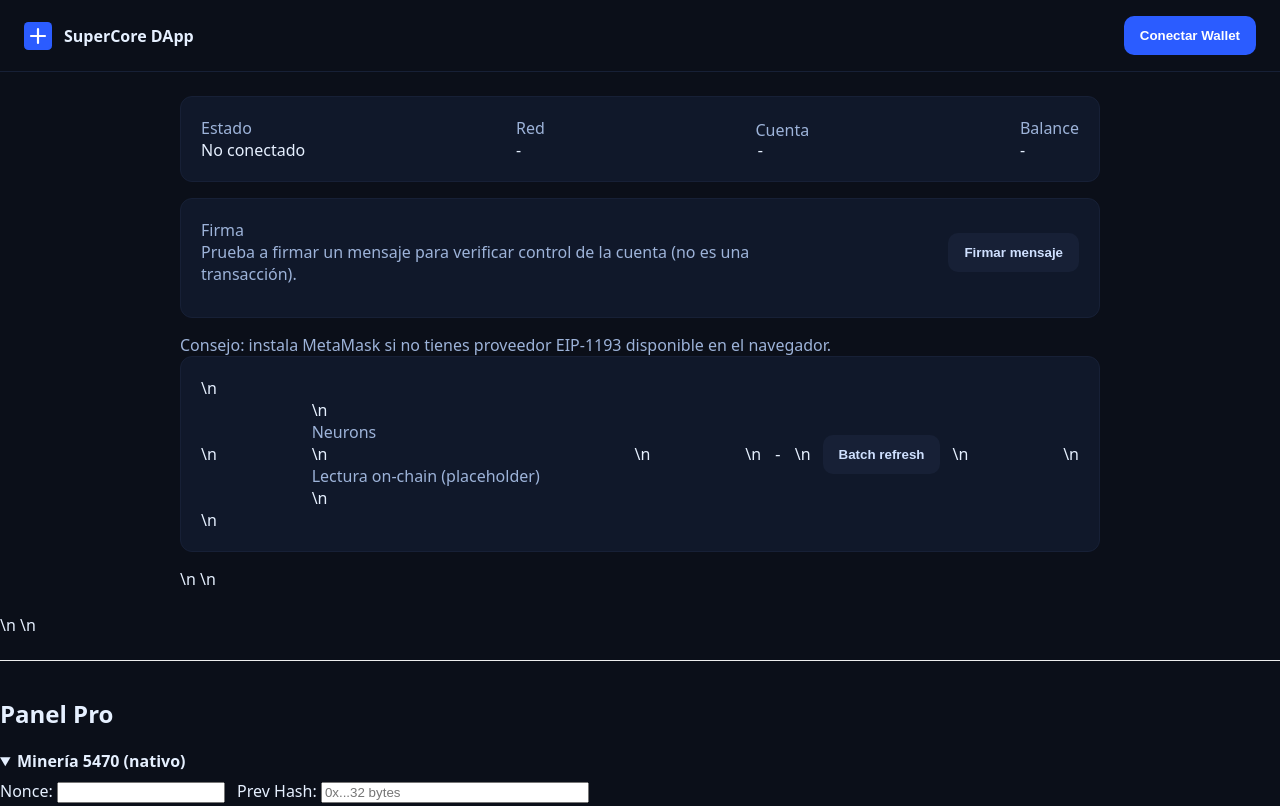
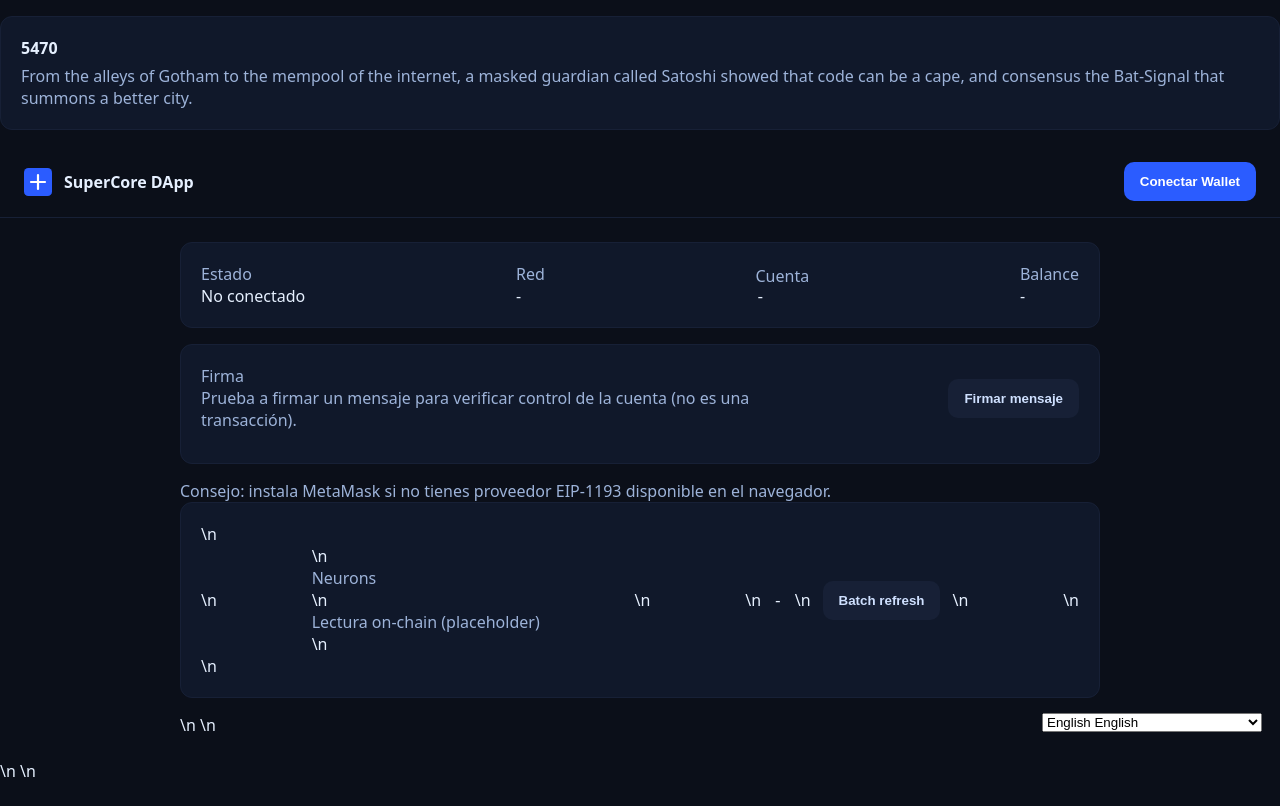
Before and after one commit to ZAKIBAYDOUN/Quantum-Gaurd, a plain HTML site: page dapp/index.html in a window 1280 px wide. Shown: the top 806 px of the page. Drawn offline with Linux system fonts and the light colour scheme.

Commit message:
feat(i18n): default English, global languages list, selector, and Batman×Satoshi tagline

```diff
--- /dev/null
+++ b/dapp/i18n/en.json
@@ -0,0 +1,23 @@
+{
+  "app.tagline": "From the alleys of Gotham to the mempool of the internet, a masked guardian called Satoshi showed that code can be a cape, and consensus the Bat-Signal that summons a better city.",
+  "ui.language": "Language",
+  "ui.theme": "Theme",
+  "panel.pro": "Pro Panel",
+  "panel.mining": "5470 Mining (native)",
+  "panel.taylor": "Taylor Pass (security metric)",
+  "panel.deployer": "Smart Contract Deployer",
+  "btn.start": "Start",
+  "btn.stop": "Stop",
+  "btn.claim": "Claim",
+  "btn.params": "Params",
+  "btn.stats": "Stats",
+  "btn.register": "Register",
+  "btn.submit": "Submit Work",
+  "btn.deploy": "Deploy",
+  "input.nonce": "Nonce",
+  "input.prevhash": "Prev Hash",
+  "input.sigs": "Signatures (hex)",
+  "deploy.abi": "[ ... ABI ... ]",
+  "deploy.bytecode": "0x...bytecode",
+  "deploy.args": "[\"arg1\", 123] (optional JSON)"
+}
--- /dev/null
+++ b/dapp/i18n/i18n.js
@@ -0,0 +1,32 @@
+(function(){
+  const LANG_KEY = 'lang-5470';
+  let dict = {};
+  function t(key){ return dict[key] || key; }
+  async function load(lang){
+    const base = await fetch('./i18n/en.json').then(r=>r.json());
+    let extra = {};
+    try { extra = await fetch(`./i18n/${lang}.json`, { cache:'no-store' }).then(r=> r.ok? r.json(): {}); } catch {}
+    dict = Object.assign({}, base, extra);
+    document.querySelectorAll('[data-i18n]').forEach(el=>{ const k=el.getAttribute('data-i18n'); if (k && dict[k]) el.textContent = dict[k]; });
+    const ph = {
+      'deploy-abi':'deploy.abi', 'deploy-bytecode':'deploy.bytecode', 'deploy-args':'deploy.args'
+    };
+    Object.entries(ph).forEach(([id,key])=>{ const el=document.getElementById(id); if(el&&dict[key]) el.setAttribute('placeholder', dict[key]); });
+    localStorage.setItem(LANG_KEY, lang);
+    // Tagline render
+    const tg = document.getElementById('tagline'); if (tg) tg.textContent = t('app.tagline');
+  }
+  async function init(){
+    // Populate selector
+    const sel = document.getElementById('langSelect');
+    try{
+      const langs = await fetch('./i18n/languages.json').then(r=>r.json());
+      langs.forEach(l=>{ const o=document.createElement('option'); o.value=l.code; o.textContent = `${l.name}  ${l.native}`; sel?.appendChild(o); });
+    }catch{}
+    const saved = localStorage.getItem(LANG_KEY) || 'en';
+    if (sel) { sel.value = saved; sel.onchange = ()=> load(sel.value); }
+    await load(saved);
+  }
+  document.addEventListener('DOMContentLoaded', init);
+  window.i18n = { t, load };
+})();
--- /dev/null
+++ b/dapp/i18n/languages.json
@@ -0,0 +1,41 @@
+[
+  { "code": "en", "name": "English", "native": "English" },
+  { "code": "zh", "name": "Chinese", "native": "中文" },
+  { "code": "hi", "name": "Hindi", "native": "हिन्दी" },
+  { "code": "es", "name": "Spanish", "native": "Español" },
+  { "code": "fr", "name": "French", "native": "Français" },
+  { "code": "ar", "name": "Arabic", "native": "العربية" },
+  { "code": "bn", "name": "Bengali", "native": "বাংলা" },
+  { "code": "pt", "name": "Portuguese", "native": "Português" },
+  { "code": "ru", "name": "Russian", "native": "Русский" },
+  { "code": "ur", "name": "Urdu", "native": "اردو" },
+  { "code": "id", "name": "Indonesian", "native": "Bahasa Indonesia" },
+  { "code": "de", "name": "German", "native": "Deutsch" },
+  { "code": "ja", "name": "Japanese", "native": "日本語" },
+  { "code": "sw", "name": "Swahili", "native": "Kiswahili" },
+  { "code": "tr", "name": "Turkish", "native": "Türkçe" },
+  { "code": "vi", "name": "Vietnamese", "native": "Tiếng Việt" },
+  { "code": "ko", "name": "Korean", "native": "한국어" },
+  { "code": "it", "name": "Italian", "native": "Italiano" },
+  { "code": "fa", "name": "Persian", "native": "فارسی" },
+  { "code": "pl", "name": "Polish", "native": "Polski" },
+  { "code": "uk", "name": "Ukrainian", "native": "Українська" },
+  { "code": "ms", "name": "Malay", "native": "Bahasa Melayu" },
+  { "code": "th", "name": "Thai", "native": "ไทย" },
+  { "code": "nl", "name": "Dutch", "native": "Nederlands" },
+  { "code": "ta", "name": "Tamil", "native": "தமழ" },
+  { "code": "te", "name": "Telugu", "native": "తలగ" },
+  { "code": "mr", "name": "Marathi", "native": "मरठ" },
+  { "code": "pa", "name": "Punjabi", "native": "ਪਜਬ" },
+  { "code": "ro", "name": "Romanian", "native": "Română" },
+  { "code": "cs", "name": "Czech", "native": "Čeština" },
+  { "code": "el", "name": "Greek", "native": "Ελληνικά" },
+  { "code": "hu", "name": "Hungarian", "native": "Magyar" },
+  { "code": "sv", "name": "Swedish", "native": "Svenska" },
+  { "code": "da", "name": "Danish", "native": "Dansk" },
+  { "code": "fi", "name": "Finnish", "native": "Suomi" },
+  { "code": "no", "name": "Norwegian", "native": "Norsk" },
+  { "code": "he", "name": "Hebrew", "native": "עברית" },
+  { "code": "fil", "name": "Filipino", "native": "Filipino" },
+  { "code": "zh-Hant", "name": "Chinese (Traditional)", "native": "繁體中文" }
+]
--- a/dapp/index.html
+++ b/dapp/index.html
@@ -20,7 +20,13 @@
     .muted { color:#9db3d9; }
   </style>
 </head>
-<body>
+
+<!-- TAGLINE START -->
+<section class="card" style="margin-top:16px;">
+  <strong>5470</strong>
+  <div id="tagline" class="muted" style="margin-top:6px;"></div>
+</section>
+<!-- TAGLINE END -->
   <header>
     <div class="row">
       <img src="./icon.svg" alt="logo" width="28" height="28" />
@@ -129,5 +135,10 @@
 <script src="./theme.js"></script>
 <div class="fab-theme"><button id="btn-theme" class="btn btn-secondary">Tema</button></div>
 <!-- /THEME BOOT -->
-</body>
+<!-- LANG BOOT -->
+<script src="./i18n/i18n.js"></script>
+<div style="position: fixed; right: 18px; bottom: 68px; z-index: 50;">
+  <select id="langSelect" class="btn btn-secondary" style="min-width: 220px;"></select>
+</div>
+<!-- /LANG BOOT -->\n</body>
 </html>
--- a/dapp/sw.js
+++ b/dapp/sw.js
@@ -32,3 +32,9 @@ self.addEventListener("fetch", (e) => {
     })
   );
 });
+
+
+
+
+
+\n// i18n cache\n// ensure cache picks these up\n
```
